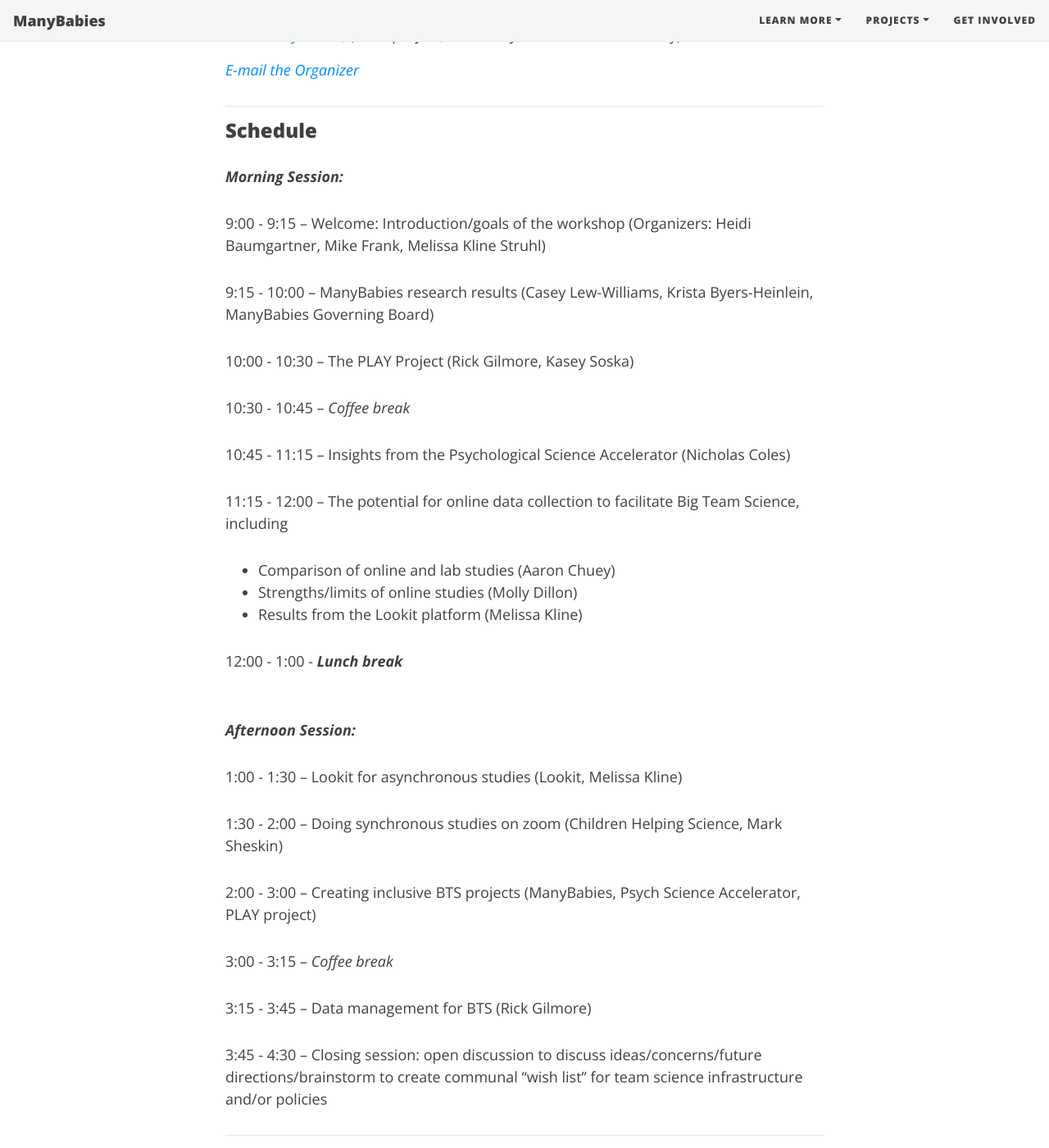
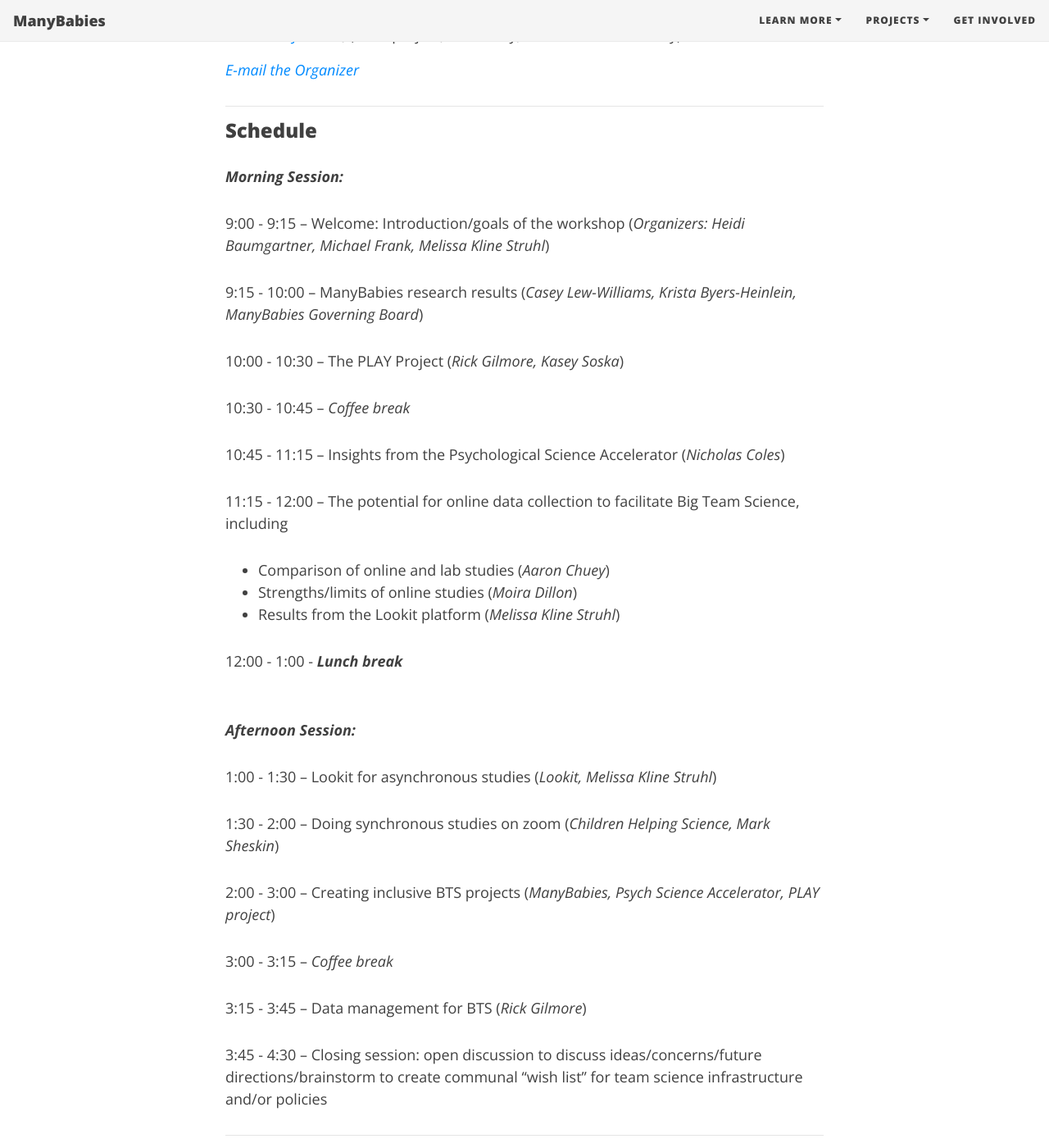
Before and after one commit to manybabies/manybabies.github.io, a Jekyll site: the page built from workshops.md, in a window 1280 px wide and 1400 px high, scrolled down 1832 px. Shown: the whole window at 82% size. Built offline with Jekyll 4.4.1, drawn with Linux system fonts in a browser that asks for light colours; nearby versions of some CDN libraries; some web fonts are replaced.

Commit message:
Update workshops.md

```diff
--- a/workshops.md
+++ b/workshops.md
@@ -43,20 +43,20 @@
 ### Schedule
 **<i>Morning Session:</i>**
 
-9:00 - 9:15 – Welcome: Introduction/goals of the workshop (Organizers: Heidi Baumgartner, Mike Frank, Melissa Kline Struhl)
+9:00 - 9:15 – Welcome: Introduction/goals of the workshop (<i>Organizers: Heidi Baumgartner, Michael Frank, Melissa Kline Struhl</i>)
 
-9:15 - 10:00 – ManyBabies research results (Casey Lew-Williams, Krista Byers-Heinlein, ManyBabies Governing Board)
+9:15 - 10:00 – ManyBabies research results (<i>Casey Lew-Williams, Krista Byers-Heinlein, ManyBabies Governing Board</i>)
 
-10:00 - 10:30 – The PLAY Project (Rick Gilmore, Kasey Soska)
+10:00 - 10:30 – The PLAY Project (<i>Rick Gilmore, Kasey Soska</i>)
 
 10:30 - 10:45 – <i>Coffee break</i>
 
-10:45 - 11:15 – Insights from the Psychological Science Accelerator (Nicholas Coles)
+10:45 - 11:15 – Insights from the Psychological Science Accelerator (<i>Nicholas Coles</i>)
 
 11:15 - 12:00 – The potential for online data collection to facilitate Big Team Science, including
-* Comparison of online and lab studies (Aaron Chuey)
-* Strengths/limits of online studies (Molly Dillon)
-* Results from the Lookit platform (Melissa Kline)
+* Comparison of online and lab studies (<i>Aaron Chuey</i>)
+* Strengths/limits of online studies (<i>Moira Dillon</i>)
+* Results from the Lookit platform (<i>Melissa Kline Struhl</i>)
 <br>
 
 12:00 - 1:00 - **<i>Lunch break</i>**
@@ -65,15 +65,15 @@
 
 **<i>Afternoon Session: </i>**
 
-1:00 - 1:30 – Lookit for asynchronous studies (Lookit, Melissa Kline)
+1:00 - 1:30 – Lookit for asynchronous studies (<i>Lookit, Melissa Kline Struhl</i>)
 
-1:30 - 2:00 – Doing synchronous studies on zoom (Children Helping Science, Mark Sheskin)
+1:30 - 2:00 – Doing synchronous studies on zoom (<i>Children Helping Science, Mark Sheskin</i>)
 
-2:00 - 3:00 – Creating inclusive BTS projects (ManyBabies, Psych Science Accelerator, PLAY project)
+2:00 - 3:00 – Creating inclusive BTS projects (<i>ManyBabies, Psych Science Accelerator, PLAY project</i>)
 
 3:00 - 3:15 – <i>Coffee break</i>
 
-3:15 - 3:45 – Data management for BTS (Rick Gilmore)
+3:15 - 3:45 – Data management for BTS (<i>Rick Gilmore</i>)
 
 3:45 - 4:30 – Closing session: open discussion to discuss ideas/concerns/future directions/brainstorm to create communal “wish list” for team science infrastructure and/or policies
 
```
